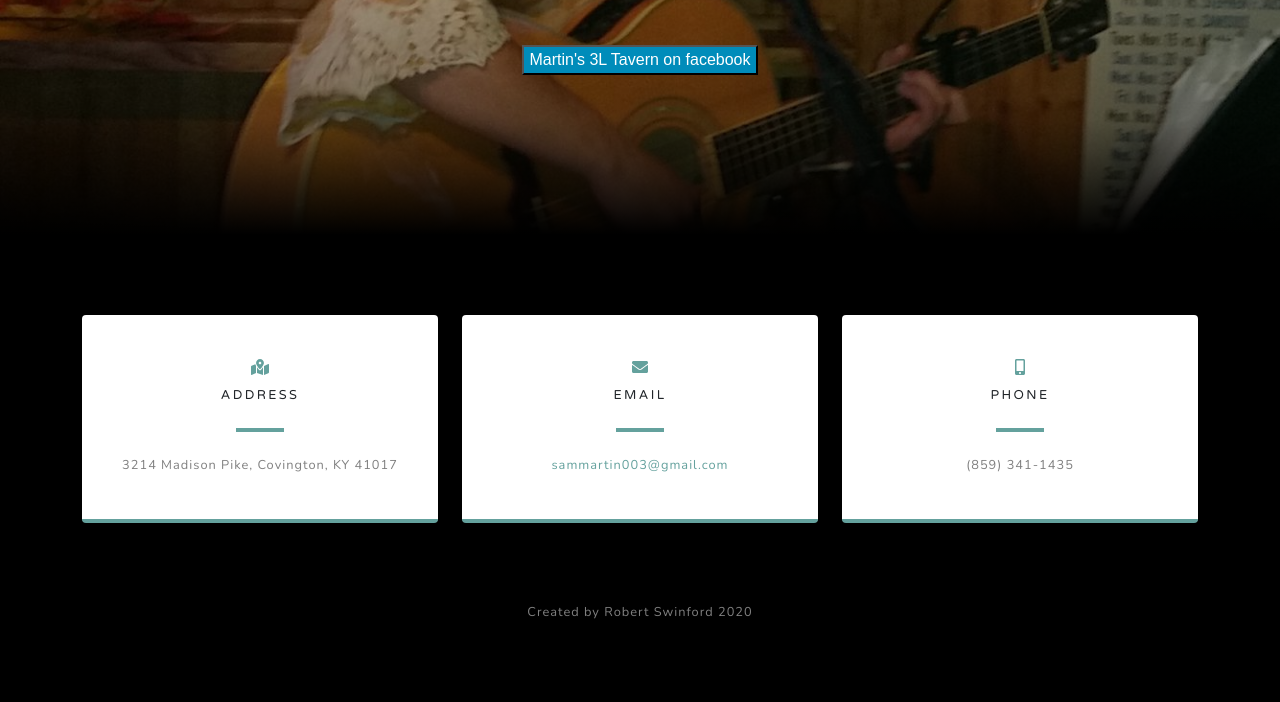
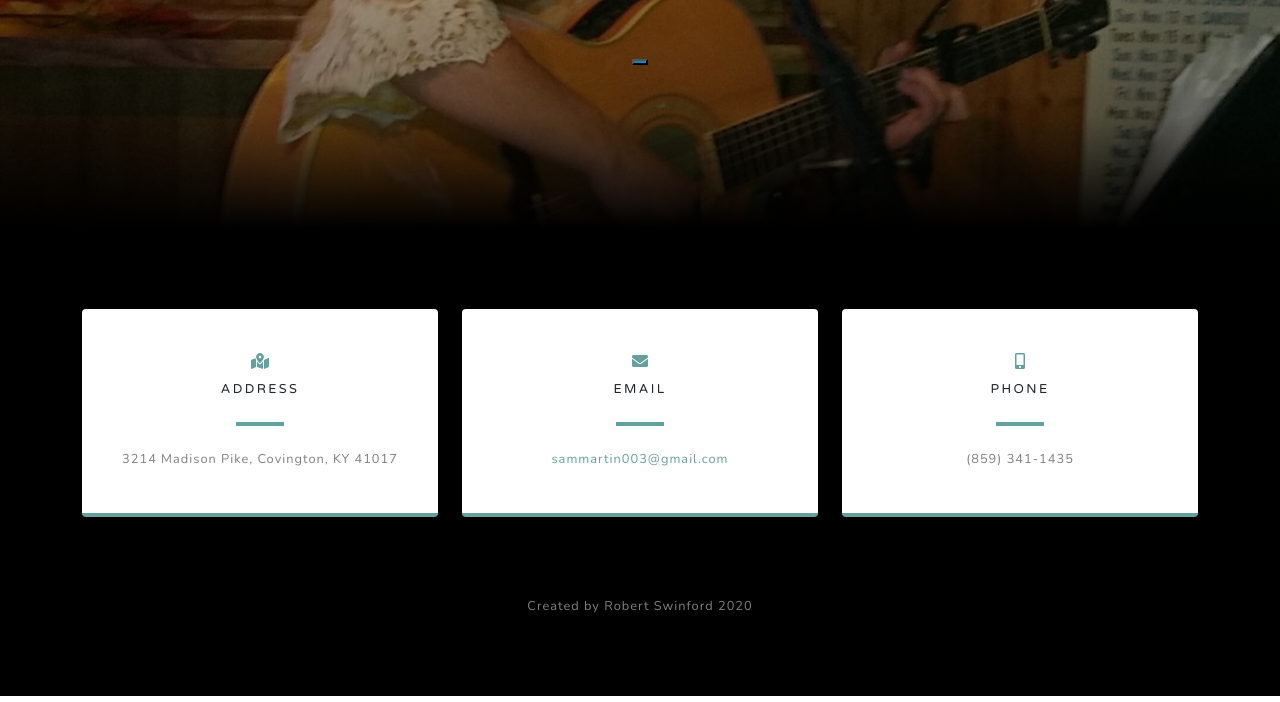
Before and after one commit to Robblse/robblse.github.io, a plain HTML site: page index.html in a window 1280 px wide. Shown: the part 4481-5183 px from the top of the page. Drawn offline with nearby package versions, Linux system fonts and the light colour scheme.

Commit message:
Update index.html

```diff
--- a/index.html
+++ b/index.html
@@ -168,7 +168,7 @@
                     <div class="col-md-10 col-lg-8 mx-auto text-center">
                         <i class="fab fa-facebook-f mb-2 text-white"></i>
                         <h2 class="text-white mb-5">Check out our facebook to see upcoming events!</h2>
-                        <button class = "button">  <a class="test1" href="https://www.facebook.com/Martins3LTavern">Martin's 3L Tavern on facebook</a>
+                        <button class = "button">
                          </button>
 
                     </div>
```
